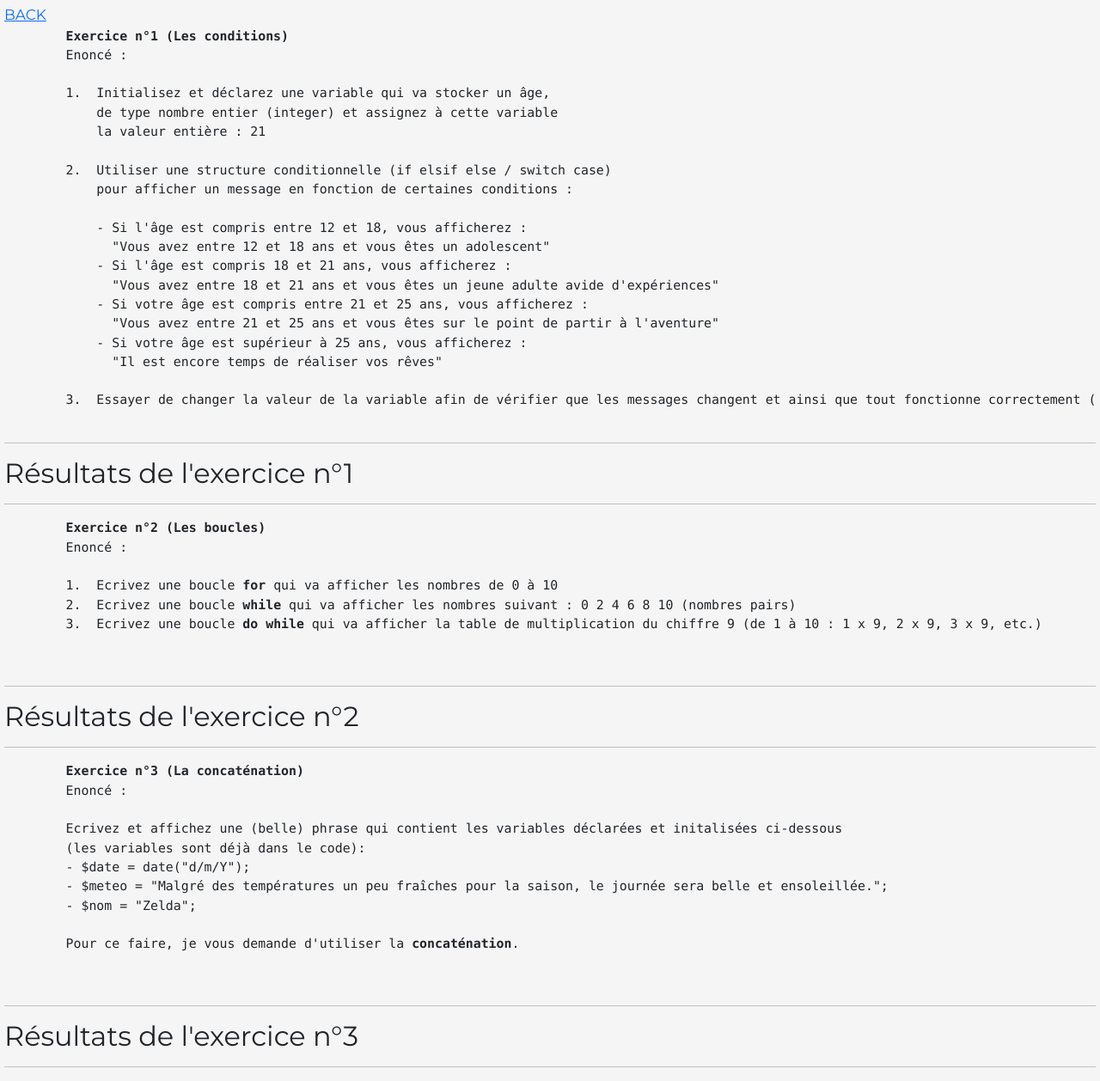
After one commit to aKelleter/LPB2024, a PHP site: page /pgms/02.exercices-fin-oct/index.php in a window 1280 px wide. The commit adds this page. Shown: the whole page at 86% size. Run offline with PHP 8.4, Linux system fonts and the light colour scheme.

Commit message:
Add pgm : exercices fin oct + minor update

```diff
--- a/assets/css/styles.css
+++ b/assets/css/styles.css
@@ -5,6 +5,7 @@ body{
     background-color: rgb(245, 245, 245);
     font-family: "Montserrat", sans-serif;
     font-size: 17px;
+    margin: 5px;
 }
 
 a.link{
--- a/conf.php
+++ b/conf.php
@@ -1,6 +1,6 @@
 <?php
 
-    const APP_UPDATE = '20/10/2023 16:35';
+    const APP_UPDATE = '21/10/2023 18:26';
 
     const APP_VERSION = 'v1.5.1';
     const APP_YEAR = '2024';
--- /dev/null
+++ b/pgms/02.exercices-fin-oct/index.php
@@ -0,0 +1,88 @@
+<link href="https://cdn.jsdelivr.net/npm/bootstrap@5.3.2/dist/css/bootstrap.min.css" rel="stylesheet" integrity="sha384-T3c6CoIi6uLrA9TneNEoa7RxnatzjcDSCmG1MXxSR1GAsXEV/Dwwykc2MPK8M2HN" crossorigin="anonymous">
+<link href="../../assets/css/styles.css" rel="stylesheet">
+
+<?php
+echo '<a href="../">BACK</a>';
+echo '
+        <pre>
+        <strong>Exercice n°1 (Les conditions)</strong>
+        Enoncé :
+
+        1.  Initialisez et déclarez une variable qui va stocker un âge,
+            de type nombre entier (integer) et assignez à cette variable
+            la valeur entière : 21
+
+        2.  Utiliser une structure conditionnelle (if elsif else / switch case)
+            pour afficher un message en fonction de certaines conditions :
+
+            - Si l\'âge est compris entre 12 et 18, vous afficherez :
+              "Vous avez entre 12 et 18 ans et vous êtes un adolescent"
+            - Si l\'âge est compris 18 et 21 ans, vous afficherez :
+              "Vous avez entre 18 et 21 ans et vous êtes un jeune adulte avide d\'expériences"
+            - Si votre âge est compris entre 21 et 25 ans, vous afficherez :
+              "Vous avez entre 21 et 25 ans et vous êtes sur le point de partir à l\'aventure"
+            - Si votre âge est supérieur à 25 ans, vous afficherez :
+              "Il est encore temps de réaliser vos rêves"
+
+        3.  Essayer de changer la valeur de la variable afin de vérifier que les messages changent et ainsi que tout fonctionne correctement (hein Yannick :) )
+        </pre>
+
+        <hr>
+';
+echo '<h2>Résultats de l\'exercice n°1</h2>';
+// Ecrire votre code ici pour réaliser l'exercice n°1
+// .. votre code ici ..
+
+// .. fin de votre code ..
+echo '<hr>';
+
+echo '
+        <pre>
+        <strong>Exercice n°2 (Les boucles)</strong>
+        Enoncé :
+
+        1.  Ecrivez une boucle <strong>for</strong> qui va afficher les nombres de 0 à 10
+        2.  Ecrivez une boucle <strong>while</strong> qui va afficher les nombres suivant : 0 2 4 6 8 10 (nombres pairs)
+        3.  Ecrivez une boucle <strong>do while</strong> qui va afficher la table de multiplication du chiffre 9 (de 1 à 10 : 1 x 9, 2 x 9, 3 x 9, etc.)
+
+        </pre>
+
+        <hr>
+';
+echo '<h2>Résultats de l\'exercice n°2</h2>';
+// Ecrire votre code ici pour réaliser l'exercice n°2
+// .. votre code ici ..
+
+// .. fin de votre code ..
+echo '<hr>';
+
+echo '
+        <pre>
+        <strong>Exercice n°3 (La concaténation)</strong>
+        Enoncé :
+
+        Ecrivez et affichez une (belle) phrase qui contient les variables déclarées et initalisées ci-dessous
+        (les variables sont déjà dans le code):
+        - $date = date("d/m/Y");
+        - $meteo = "Malgré des températures un peu fraîches pour la saison, le journée sera belle et ensoleillée.";
+        - $nom = "Zelda";
+
+        Pour ce faire, je vous demande d\'utiliser la <strong>concaténation</strong>.
+
+        </pre>
+
+        <hr>
+';
+echo '<h2>Résultats de l\'exercice n°3</h2>';
+
+// Je crée et initialise les variables que vous allez utiliser dans l'exercice :)
+$date = date("d/m/Y");
+$meteo = "Malgré des températures un peu fraîches pour la saison, le journée sera belle et ensoleillée.";
+$nom = "Zelda";
+
+// Ecrire votre code ici pour réaliser l'exercice n°3
+// .. votre code ici ..
+
+
+// .. fin de votre code ..
+echo '<hr>';
```
Also changed, not shown: courses/tests/Interface Interactions/content.html (+1 -1 lines), pgms/01.pass-parameter-in-url/index.php (renamed from pgms/url/index.php, +12 -11 lines).
